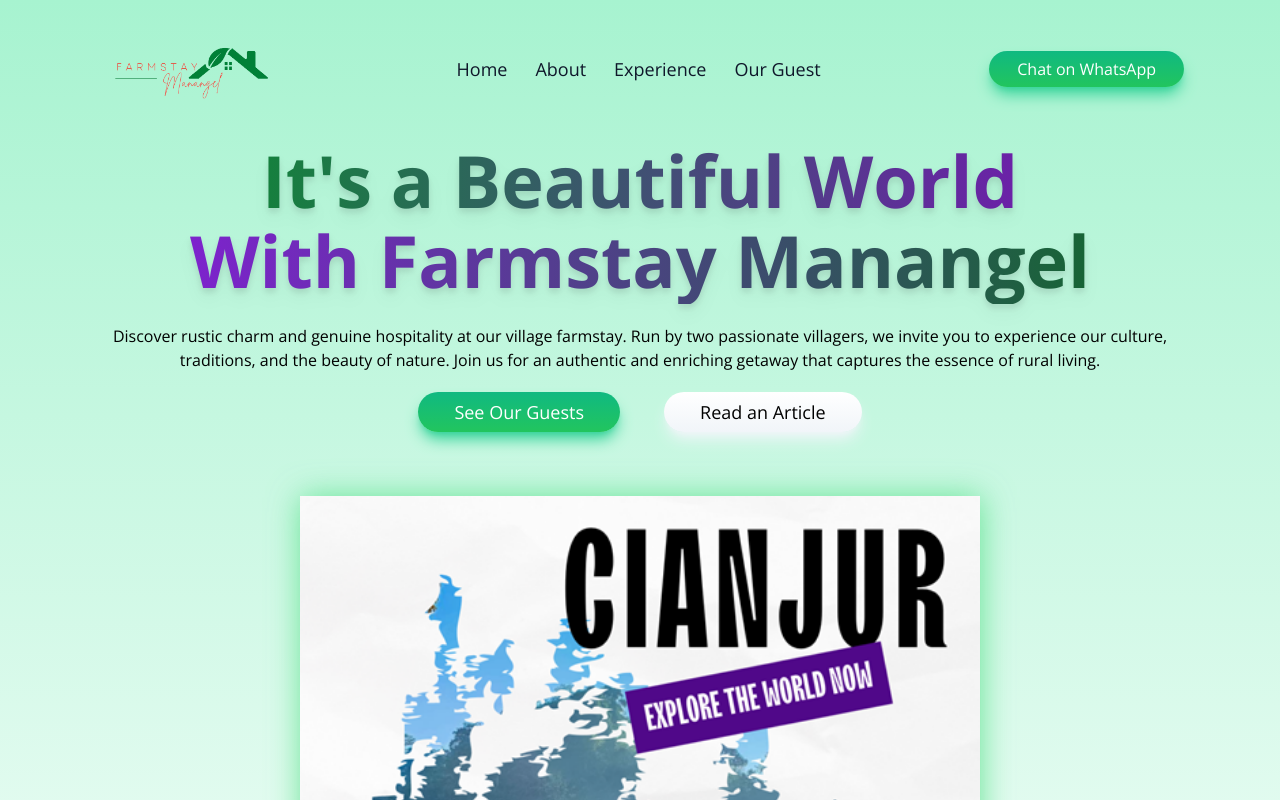
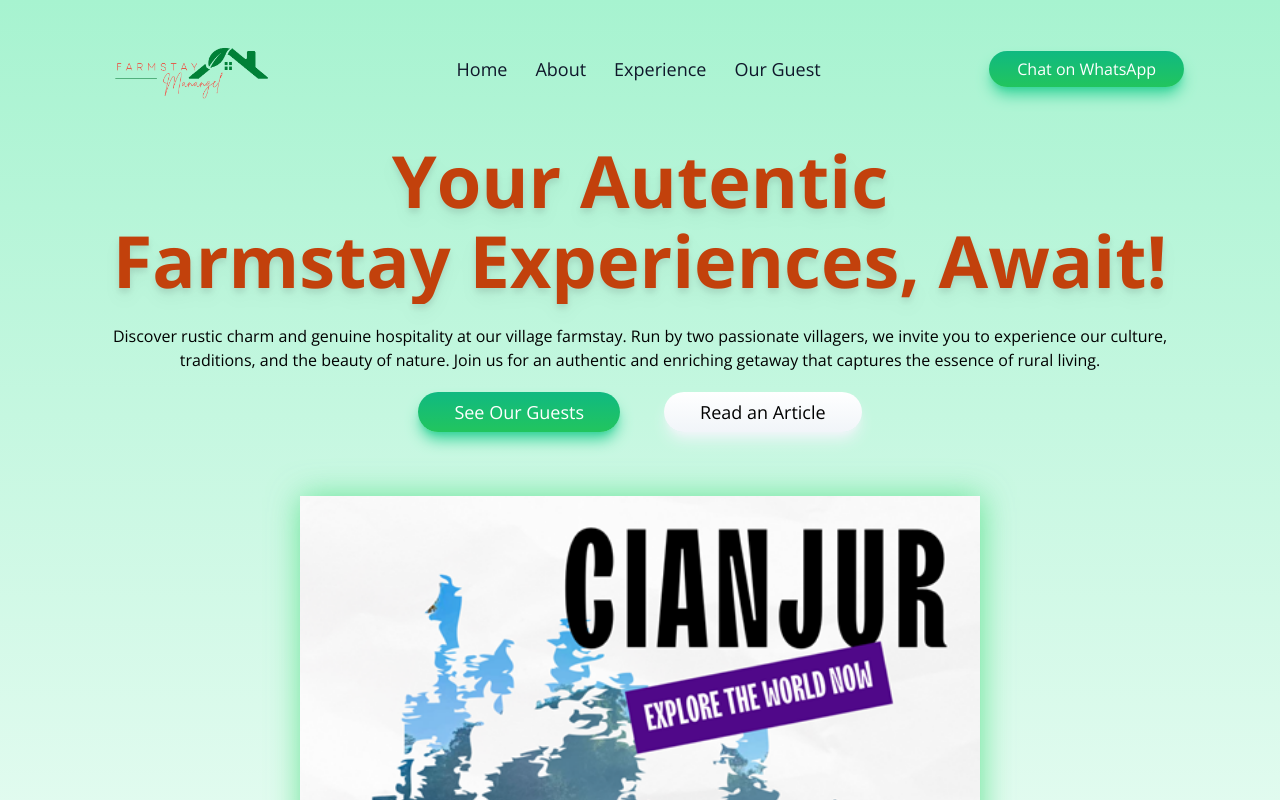
Before and after one commit to iamdanidanial/farmstay-manangel-web, a React (Vite) app: page / in a window 1280 px wide. Shown: the top 800 px of the page. Built offline with nearby package versions, Linux system fonts and the light colour scheme.

Commit message:
Edit Warna hero Section

```diff
--- a/src/components/Hero.jsx
+++ b/src/components/Hero.jsx
@@ -6,10 +6,10 @@ const Hero = ({ hero: { title, subtitle, btn1, btn2, text, img } }) => {
       <div className="flex flex-col bg-gradient-to-b from-emerald-200 to-white h-auto w-auto">
         <div className="travigo-container grid items-start justify-items-center">
           <div className="grid items-center justify-items-center mt-36 mb-16 md:mt-28 md:mb-12">
-            <h1 className="text-7xl font-bold lg:text-6xl md:text-5xl sm:text-4xl xsm:text-3xl text-black filter drop-shadow-lg bg-clip-text text-transparent bg-gradient-to-r from-green-700 to-purple-800">
+            <h1 className="text-7xl font-bold lg:text-6xl md:text-5xl sm:text-4xl xsm:text-3xl text-black filter drop-shadow-lg bg-clip-text text-transparent bg-orange-700">
               {title}
             </h1>
-            <h1 className="text-7xl font-bold lg:text-6xl md:text-5xl sm:text-4xl xsm:text-2xl text-black filter drop-shadow-lg bg-clip-text text-transparent bg-gradient-to-r from-purple-700 to-green-800 p-2">
+            <h1 className="text-7xl font-bold lg:text-6xl md:text-5xl sm:text-4xl xsm:text-2xl text-black filter drop-shadow-lg bg-clip-text text-transparent bg-orange-700 p-2">
               {subtitle}
             </h1>
 
--- a/src/components/PriceCard.jsx
+++ b/src/components/PriceCard.jsx
@@ -1,4 +1,5 @@
 import React from "react";
+import { Link } from "react-router-dom";
 
 const PriceCard = ({
   plan: { planicon, title, text, price, plancontent, buttonText },
@@ -49,9 +50,15 @@ const PriceCard = ({
           ))}
         </div>
         <div className="grid items-center justify-items-center mt-7">
-          <button type="button" className="button-emrald text-base">
-            {buttonText}
-          </button>
+          <Link
+            to="https://wa.me/+6285161012014"
+            target="_blank"
+            rel="noopener noreferrer"
+          >
+            <button type="button" className="button-emrald text-base">
+              {buttonText}
+            </button>
+          </Link>
         </div>
       </div>
     </>
--- a/src/data/travigodata.js
+++ b/src/data/travigodata.js
@@ -61,8 +61,8 @@ export const navlinks = [
 ];
 
 export const hero = {
-  title: "It's a Beautiful World",
-  subtitle: "With Farmstay Manangel",
+  title: "Your Autentic",
+  subtitle: "Farmstay Experiences, Await!",
   text: "Discover rustic charm and genuine hospitality at our village farmstay. Run by two passionate villagers, we invite you to experience our culture, traditions, and the beauty of nature. Join us for an authentic and enriching getaway that captures the essence of rural living.",
   btn1: "See Our Guests",
   btn2: "Read an Article",
--- a/src/pages/About.jsx
+++ b/src/pages/About.jsx
@@ -27,7 +27,7 @@ export const About = () => {
     {
       id: 3,
       title: "Care for Livestock",
-      description: "Milk cows, collect eggs, and tend to animals.",
+      description: "Collect Vegetables, Fruits and Fish",
       image: care,
     },
     {
@@ -66,7 +66,7 @@ export const About = () => {
       <div className="flex flex-col bg-gradient-to-b from-emerald-200 to-white h-auto w-auto">
         <div className="travigo-container">
           <div className="grid items-center place-items-center text-center mt-36 mb-12 md:mt-28 md:mb-6">
-            <h1 className="text-7xl font-bold lg:text-6xl md:text-5xl sm:text-4xl xsm:text-3xl text-black filter drop-shadow-lg bg-clip-text text-transparent bg-gradient-to-r from-green-700 to-purple-800 p-2">
+            <h1 className="text-7xl font-bold lg:text-6xl md:text-5xl sm:text-4xl xsm:text-3xl text-black filter drop-shadow-lg bg-clip-text text-transparent  bg-orange-700 p-2">
               Welcome! We're thrilled to have you here
             </h1>
             <p className="text-base my-5 text-center sm:text-sm">
@@ -107,8 +107,7 @@ export const About = () => {
                 environment and support the local community. Join us in
                 celebrating the beauty of the land, the warmth of community, and
                 the tranquility of farm life. Experience the magic of the
-                countryside with [Farmstay Company Name]. Welcome to our farm
-                family!
+                countryside with Farmstay Manangel. Welcome to our farm family!
               </p>
             </div>
             <div className=" w-full">
--- a/src/pages/Experience.jsx
+++ b/src/pages/Experience.jsx
@@ -72,7 +72,7 @@ export const Experience = () => {
       <div className="flex flex-col bg-gradient-to-b from-emerald-200 to-white h-auto w-auto">
         <div className="travigo-container">
           <div className="grid items-center place-items-center text-center mt-36 mb-12 md:mt-28 md:mb-6">
-            <h1 className="text-7xl font-bold lg:text-6xl md:text-5xl sm:text-4xl xsm:text-3xl text-black filter drop-shadow-lg bg-clip-text text-transparent bg-gradient-to-r from-green-700 to-purple-800 p-2">
+            <h1 className="text-7xl font-bold lg:text-6xl md:text-5xl sm:text-4xl xsm:text-3xl text-black filter drop-shadow-lg bg-clip-text text-transparent bg-orange-700 p-2">
               Discover and Embrace the Ultimate Experience
             </h1>
             <p className="text-base my-5 text-center sm:text-sm">
--- a/src/pages/Guest.jsx
+++ b/src/pages/Guest.jsx
@@ -30,7 +30,7 @@ export const Guest = () => {
       <div className="flex flex-col bg-gradient-to-b from-emerald-200 to-white h-auto w-auto">
         <div className="travigo-container">
           <div className="grid items-center place-items-center text-center mt-36 mb-12 md:mt-28 md:mb-6">
-            <h1 className="text-7xl font-bold lg:text-6xl md:text-5xl sm:text-4xl xsm:text-3xl text-black filter drop-shadow-lg bg-clip-text text-transparent bg-gradient-to-r from-green-700 to-purple-800 p-2">
+            <h1 className="text-7xl font-bold lg:text-6xl md:text-5xl sm:text-4xl xsm:text-3xl text-black filter drop-shadow-lg bg-clip-text text-transparent bg-orange-700 p-2">
               Our guests come from around the world
             </h1>
             <p className="text-base my-5 text-center sm:text-sm">
```
